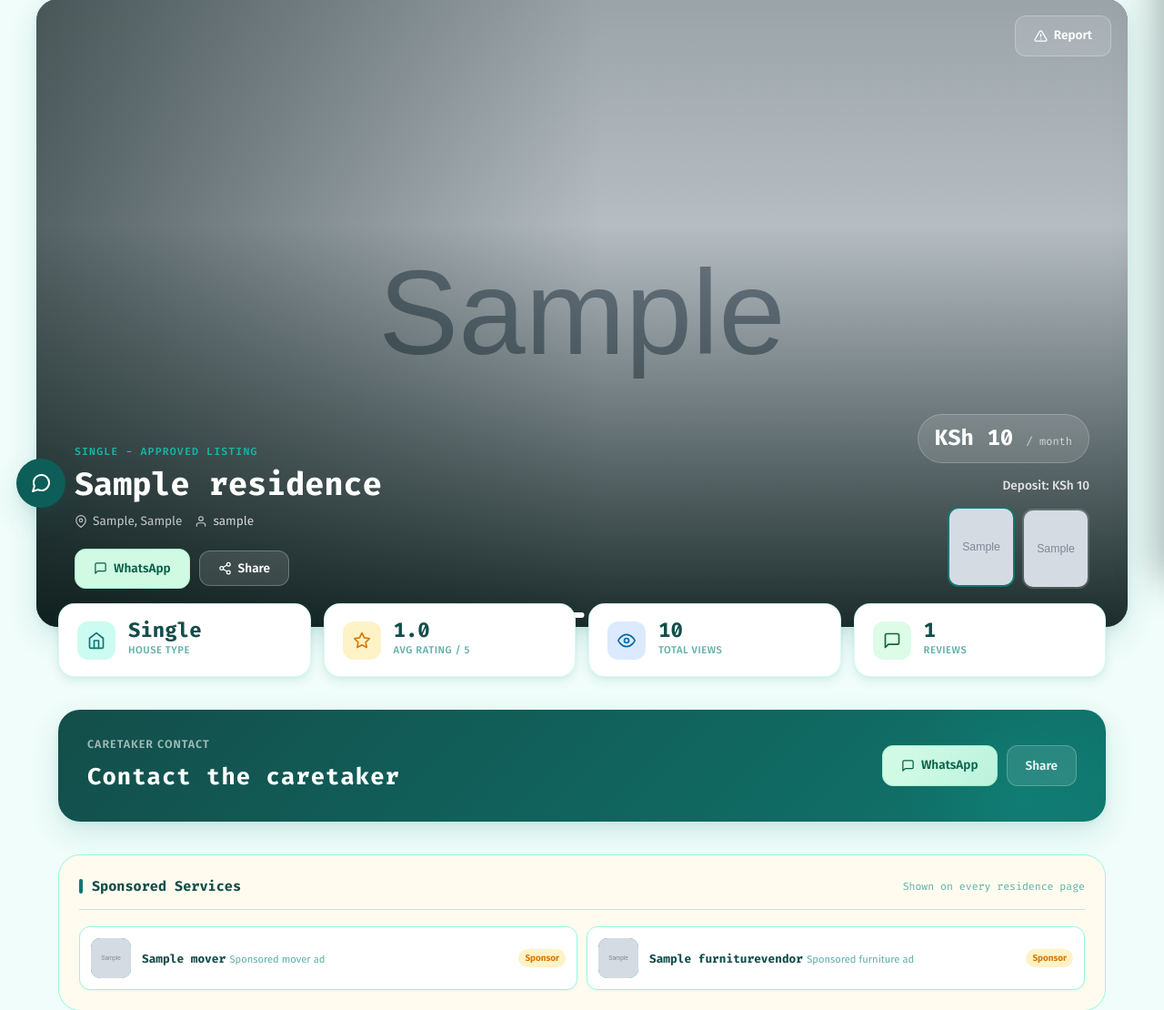
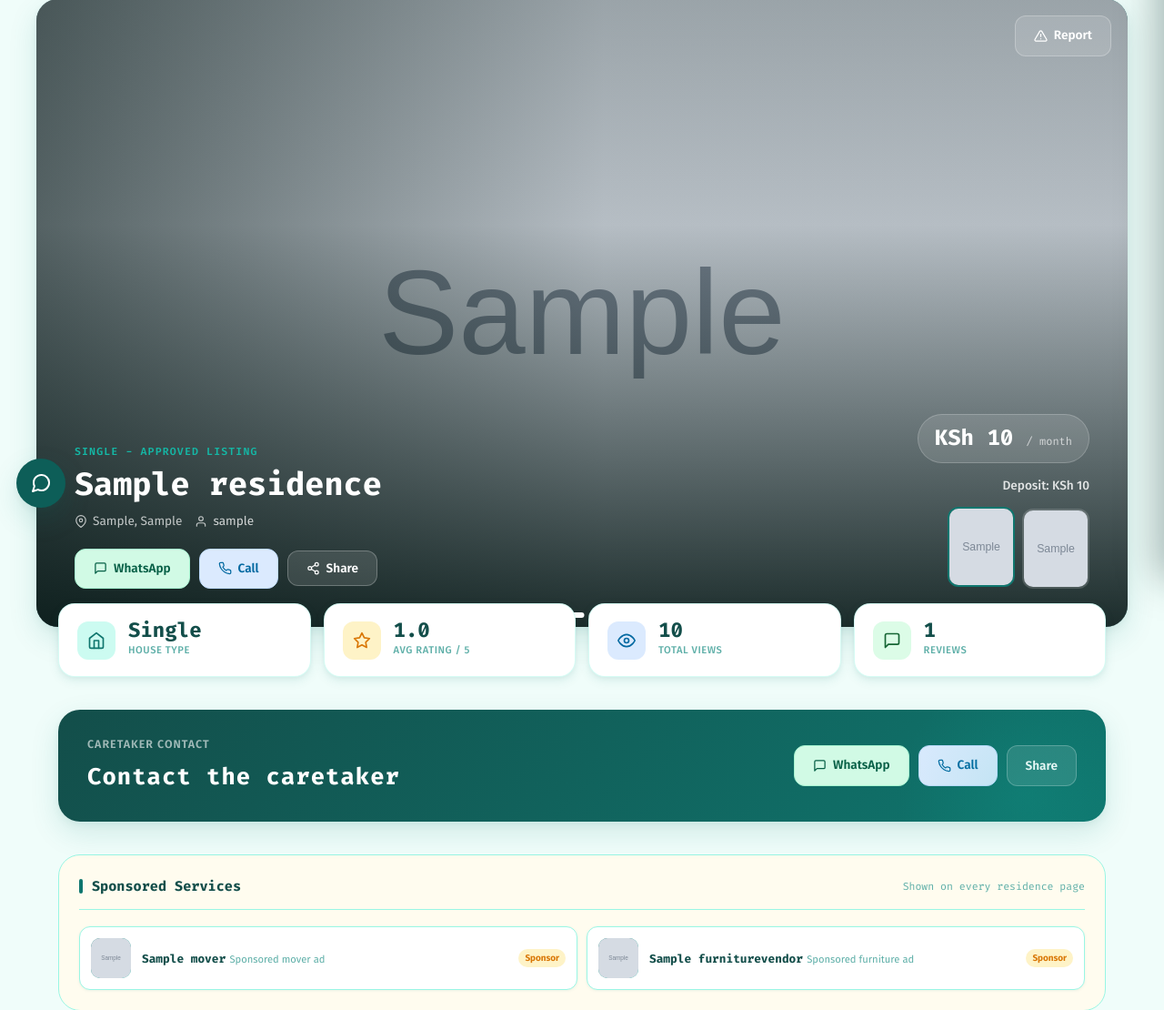
Before and after one commit to playboikido/homefinderke, a Django app: page /residences/1/ in a window 1280 px wide. Shown: the part 164-1274 px from the top of the page at 91% size. Run offline with Django 5.2, Linux system fonts and the light colour scheme; tables that the repository leaves empty hold one stand-in row (values such as "Sample post"); grey boxes marked "Sample" are stand-in pictures.

Commit message:
Add lightbox for gallery images, tel: call buttons alongside WhatsApp, fix directions popup on map, remove duplicate contact card, fix invisible lease/PDF buttons

```diff
--- a/core/templates/core/residence_detail.html
+++ b/core/templates/core/residence_detail.html
@@ -262,6 +262,9 @@
   .rd-btn-wa:hover     { background: var(--c-wa); color: #FFF; border-color: var(--c-wa); }
   .rd-btn-maps   { background: #DBEAFE; color: var(--c-accent); border: 1.5px solid #BFDBFE; }
   .rd-btn-maps:hover   { background: var(--c-accent); color: #FFF; border-color: var(--c-accent); }
+  .rd-btn-phone { background: #DBEAFE; color: var(--c-accent); border: 1.5px solid #BFDBFE; }
+  .rd-btn-phone:hover { background: var(--c-accent); color: #FFF; border-color: var(--c-accent); }
+  [data-theme="dark"] .rd-btn-phone { background: #0C4A6E; color: #7DD3FC; border-color: #075985; }
   .rd-btn-fav    { background: #FFE4E6; color: #9F1239; border: 1.5px solid #FECDD3; }
   .rd-btn-fav:hover    { background: #E11D48; color: #FFF; border-color: #E11D48; }
   .rd-btn-report { background: #FEE2E2; color: var(--c-danger); border: 1.5px solid #FECACA; }
@@ -753,6 +756,12 @@
                 <svg xmlns="http://www.w3.org/2000/svg" viewBox="0 0 24 24" fill="none" stroke="currentColor" stroke-width="2" stroke-linecap="round" stroke-linejoin="round"><path d="M21 15a2 2 0 0 1-2 2H7l-4 4V5a2 2 0 0 1 2-2h14a2 2 0 0 1 2 2z"/></svg>
                 WhatsApp
               </a>
+              {% if residence.phone_number %}
+              <a href="tel:{{ residence.phone_number }}" class="rd-btn rd-btn-phone">
+                <svg xmlns="http://www.w3.org/2000/svg" viewBox="0 0 24 24" fill="none" stroke="currentColor" stroke-width="2" stroke-linecap="round" stroke-linejoin="round"><path d="M22 16.92v3a2 2 0 0 1-2.18 2 19.79 19.79 0 0 1-8.63-3.07 19.5 19.5 0 0 1-6-6 19.79 19.79 0 0 1-3.07-8.67A2 2 0 0 1 4.11 2h3a2 2 0 0 1 2 1.72c.127.96.361 1.903.7 2.81a2 2 0 0 1-.45 2.11L8.09 9.91a16 16 0 0 0 6 6l1.27-1.27a2 2 0 0 1 2.11-.45c.907.339 1.85.573 2.81.7A2 2 0 0 1 22 16.92z"/></svg>
+                Call
+              </a>
+              {% endif %}
               {% if request.user.is_authenticated and residence.owner and request.user != residence.owner %}
               <a href="{% url 'start_conversation' residence.owner.id %}" class="rd-btn rd-btn-white">Message</a>
               {% endif %}
@@ -855,6 +864,12 @@
             <svg xmlns="http://www.w3.org/2000/svg" viewBox="0 0 24 24" fill="none" stroke="currentColor" stroke-width="2" stroke-linecap="round" stroke-linejoin="round"><path d="M21 15a2 2 0 0 1-2 2H7l-4 4V5a2 2 0 0 1 2-2h14a2 2 0 0 1 2 2z"/></svg>
             WhatsApp
           </a>
+          {% if residence.phone_number %}
+          <a href="tel:{{ residence.phone_number }}" class="rd-btn rd-btn-phone">
+            <svg xmlns="http://www.w3.org/2000/svg" viewBox="0 0 24 24" fill="none" stroke="currentColor" stroke-width="2" stroke-linecap="round" stroke-linejoin="round"><path d="M22 16.92v3a2 2 0 0 1-2.18 2 19.79 19.79 0 0 1-8.63-3.07 19.5 19.5 0 0 1-6-6 19.79 19.79 0 0 1-3.07-8.67A2 2 0 0 1 4.11 2h3a2 2 0 0 1 2 1.72c.127.96.361 1.903.7 2.81a2 2 0 0 1-.45 2.11L8.09 9.91a16 16 0 0 0 6 6l1.27-1.27a2 2 0 0 1 2.11-.45c.907.339 1.85.573 2.81.7A2 2 0 0 1 22 16.92z"/></svg>
+            Call
+          </a>
+          {% endif %}
           {% if request.user.is_authenticated and residence.owner and request.user != residence.owner %}
           <a href="{% url 'start_conversation' residence.owner.id %}" class="rd-btn rd-btn-call">Message</a>
           {% endif %}
@@ -1227,10 +1242,16 @@
                     <svg xmlns="http://www.w3.org/2000/svg" width="11" height="11" viewBox="0 0 24 24" fill="none" stroke="currentColor" stroke-width="2.5" stroke-linecap="round" stroke-linejoin="round"><path d="M21 10c0 7-9 13-9 13s-9-6-9-13a9 9 0 0 1 18 0z"/><circle cx="12" cy="10" r="3"/></svg>
                     {{ vendor.location }}
                   </div>
-                  <a href="https://wa.me/254{{ vendor.phone_number|slice:'1:' }}?text=Hello,%20I%20found%20you%20on%20HomeFinder%20KE%20and%20I%20am%20interested%20in%20your%20furniture." target="_blank" class="rd-btn rd-btn-wa rd-btn-sm" style="width:100%; justify-content:center;">
-                    <svg xmlns="http://www.w3.org/2000/svg" width="13" height="13" viewBox="0 0 24 24" fill="none" stroke="currentColor" stroke-width="2" stroke-linecap="round" stroke-linejoin="round"><path d="M21 15a2 2 0 0 1-2 2H7l-4 4V5a2 2 0 0 1 2-2h14a2 2 0 0 1 2 2z"/></svg>
-                    WhatsApp
-                  </a>
+                  <div style="display:flex; gap:6px;">
+                    <a href="https://wa.me/254{{ vendor.phone_number|slice:'1:' }}?text=Hello,%20I%20found%20you%20on%20HomeFinder%20KE%20and%20I%20am%20interested%20in%20your%20furniture." target="_blank" class="rd-btn rd-btn-wa rd-btn-sm" style="flex:1; justify-content:center;">
+                      <svg xmlns="http://www.w3.org/2000/svg" width="13" height="13" viewBox="0 0 24 24" fill="none" stroke="currentColor" stroke-width="2" stroke-linecap="round" stroke-linejoin="round"><path d="M21 15a2 2 0 0 1-2 2H7l-4 4V5a2 2 0 0 1 2-2h14a2 2 0 0 1 2 2z"/></svg>
+                      WhatsApp
+                    </a>
+                    <a href="tel:{{ vendor.phone_number }}" class="rd-btn rd-btn-phone rd-btn-sm" style="flex:1; justify-content:center;">
+                      <svg xmlns="http://www.w3.org/2000/svg" width="13" height="13" viewBox="0 0 24 24" fill="none" stroke="currentColor" stroke-width="2" stroke-linecap="round" stroke-linejoin="round"><path d="M22 16.92v3a2 2 0 0 1-2.18 2 19.79 19.79 0 0 1-8.63-3.07 19.5 19.5 0 0 1-6-6 19.79 19.79 0 0 1-3.07-8.67A2 2 0 0 1 4.11 2h3a2 2 0 0 1 2 1.72c.127.96.361 1.903.7 2.81a2 2 0 0 1-.45 2.11L8.09 9.91a16 16 0 0 0 6 6l1.27-1.27a2 2 0 0 1 2.11-.45c.907.339 1.85.573 2.81.7A2 2 0 0 1 22 16.92z"/></svg>
+                      Call
+                    </a>
+                  </div>
                 </div>
               </div>
               {% endfor %}
```
